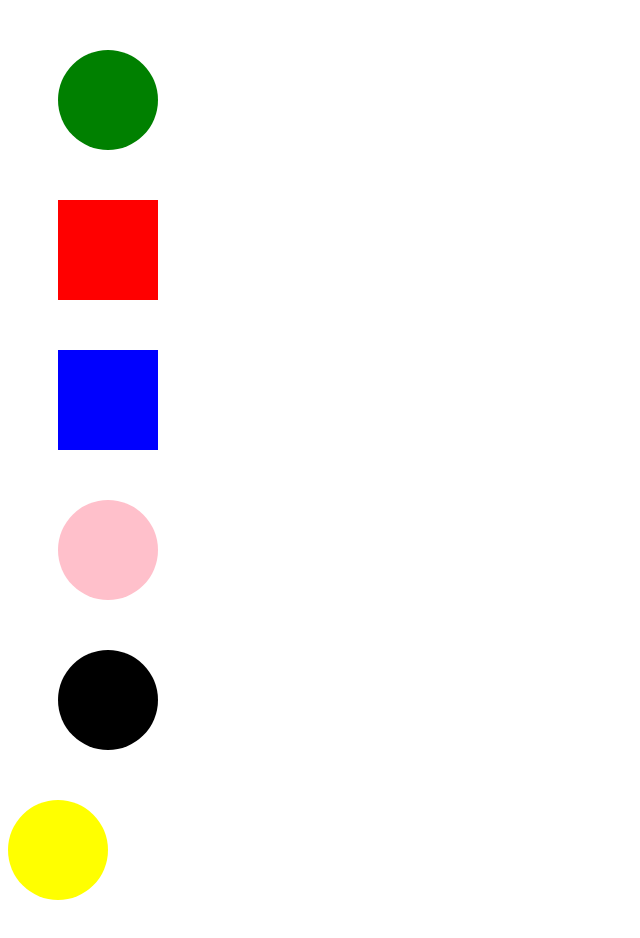
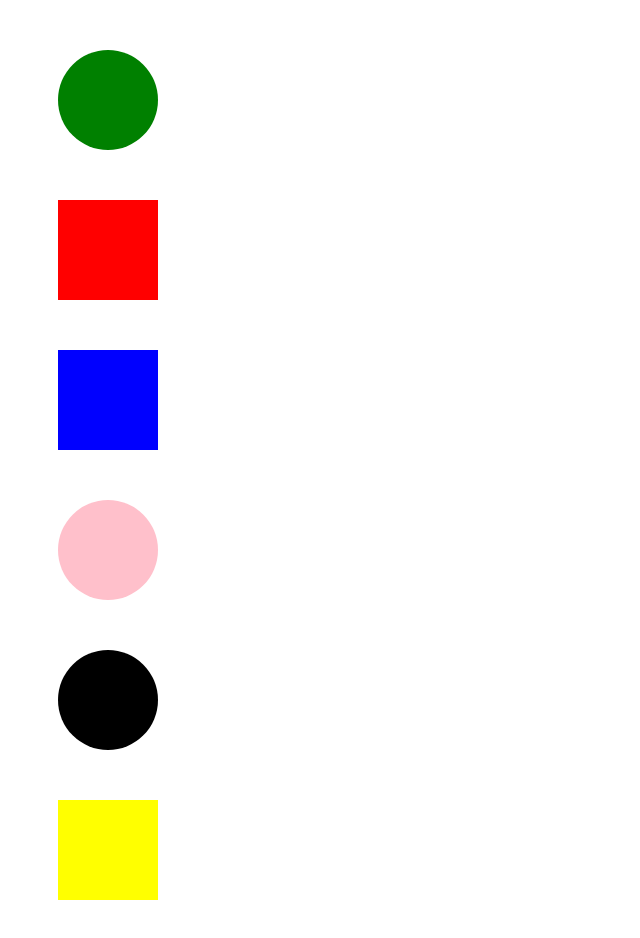
Before and after one commit to svetlanajev/test, a plain HTML site: page index.html in a window 1280 px wide. Shown: the whole page, without its empty margins (0-640 px from the left). Before the commit the page ends 908 px from the top, so only its background shows below. Drawn offline with Linux system fonts and the light colour scheme.

Commit message:
yellow block1

```diff
--- a/main.css
+++ b/main.css
@@ -39,5 +39,5 @@
     width: 100px;
     height: 100px;
     background: yellow;
-    border-radius: 50%;
+    margin: 50px;
 }
```
